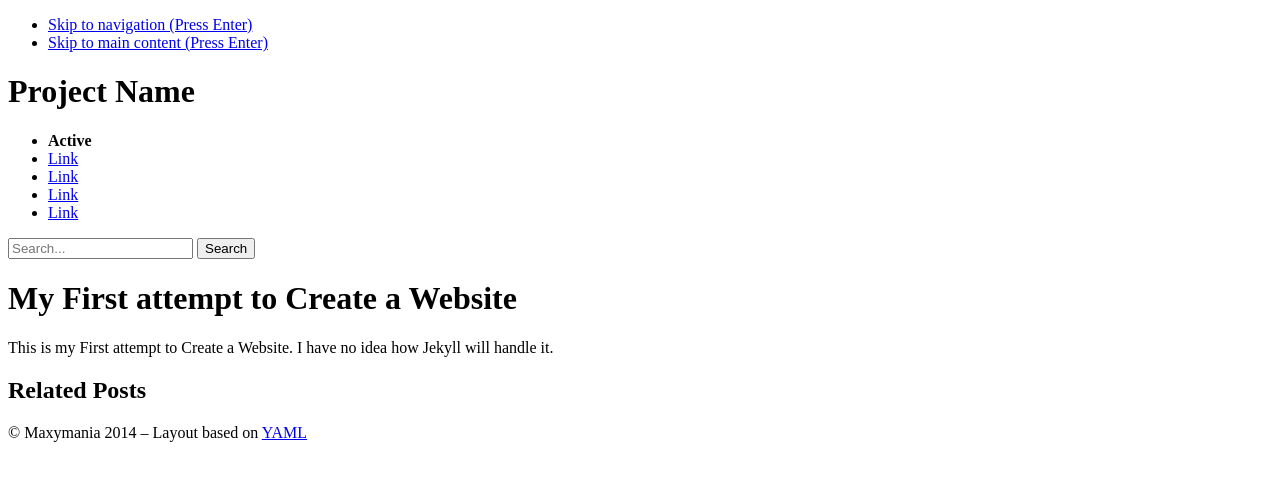
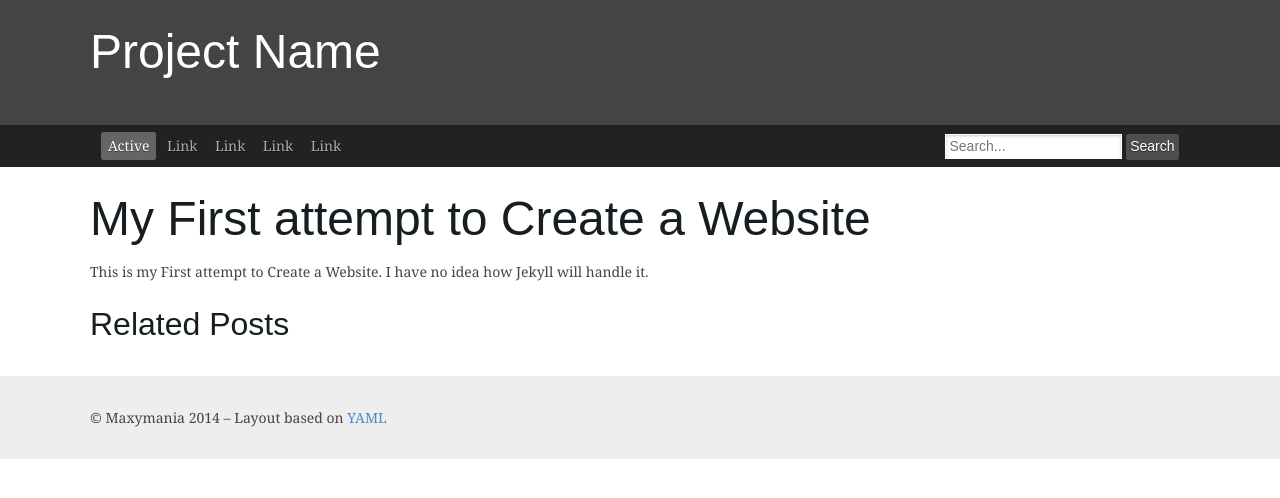
Before and after one commit to maxymania/anarchistic-mail, a Jekyll site: the page built from _posts/2012-12-01-first-attempt-to-create-project-site.md, in a window 1280 px wide. Shown: the top 498 px of the page. Built offline with Jekyll 4.4.1, drawn with Linux system fonts in a browser that asks for light colours; Markdown is read by kramdown in place of the engine named in the settings.

Commit message:
base-url

```diff
--- a/_layouts/default.html
+++ b/_layouts/default.html
@@ -4,12 +4,12 @@
    <meta charset="utf-8"/>
    <title>{{ page.title }}</title>
    <!-- syntax highlighting CSS -->
-   <link rel="stylesheet" href="/css/syntax.css" type="text/css" />
+   <link rel="stylesheet" href="{{site.baseurl}}/css/syntax.css" type="text/css" />
    <!-- Mobile viewport optimisation -->
    <meta name="viewport" content="width=device-width, initial-scale=1.0">
    <!-- (en) Add your meta data here -->
    <!-- (de) Fuegen Sie hier ihre Meta-Daten ein -->
-   <link href="./css/yaml.css" rel="stylesheet" type="text/css"/>
+   <link href="{{site.baseurl}}/css/yaml.css" rel="stylesheet" type="text/css"/>
    <!--[if lte IE 7]>
    <link href="../yaml/core/iehacks.css" rel="stylesheet" type="text/css" />
    <![endif]-->
```
